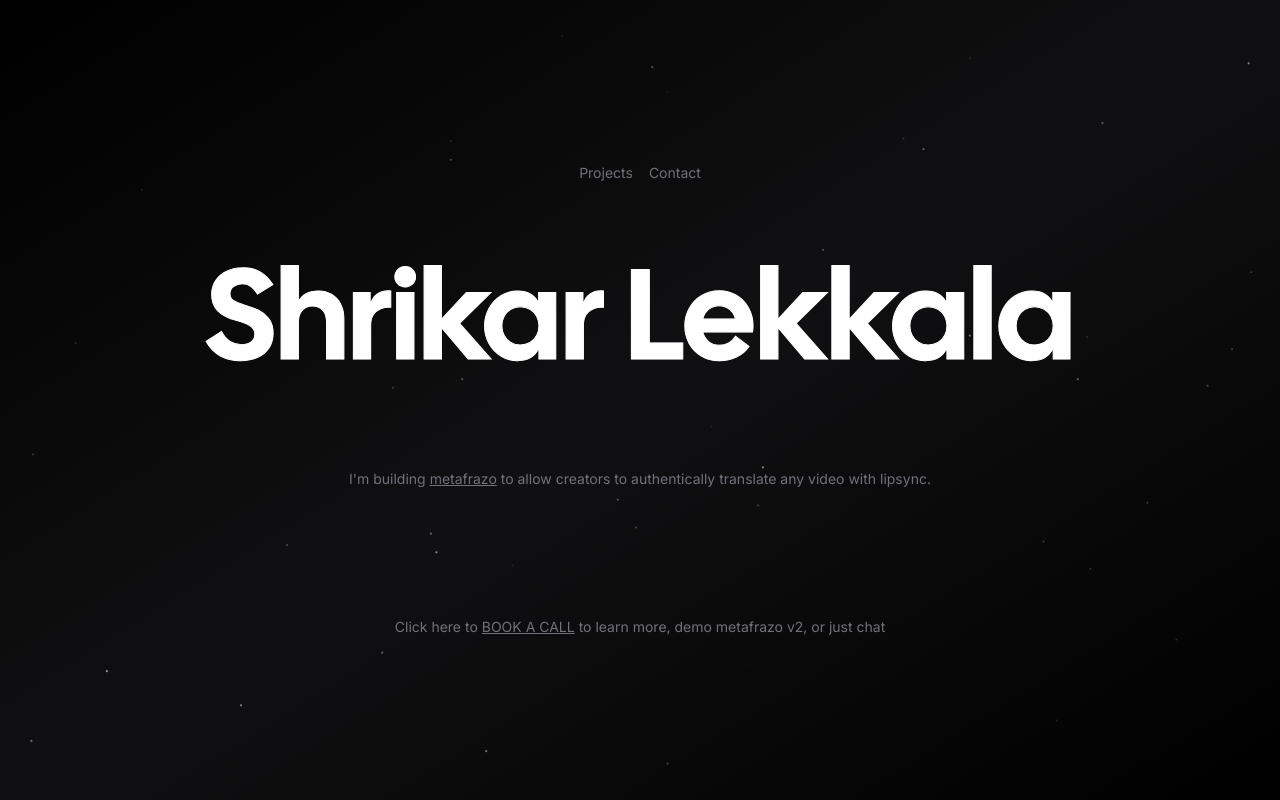
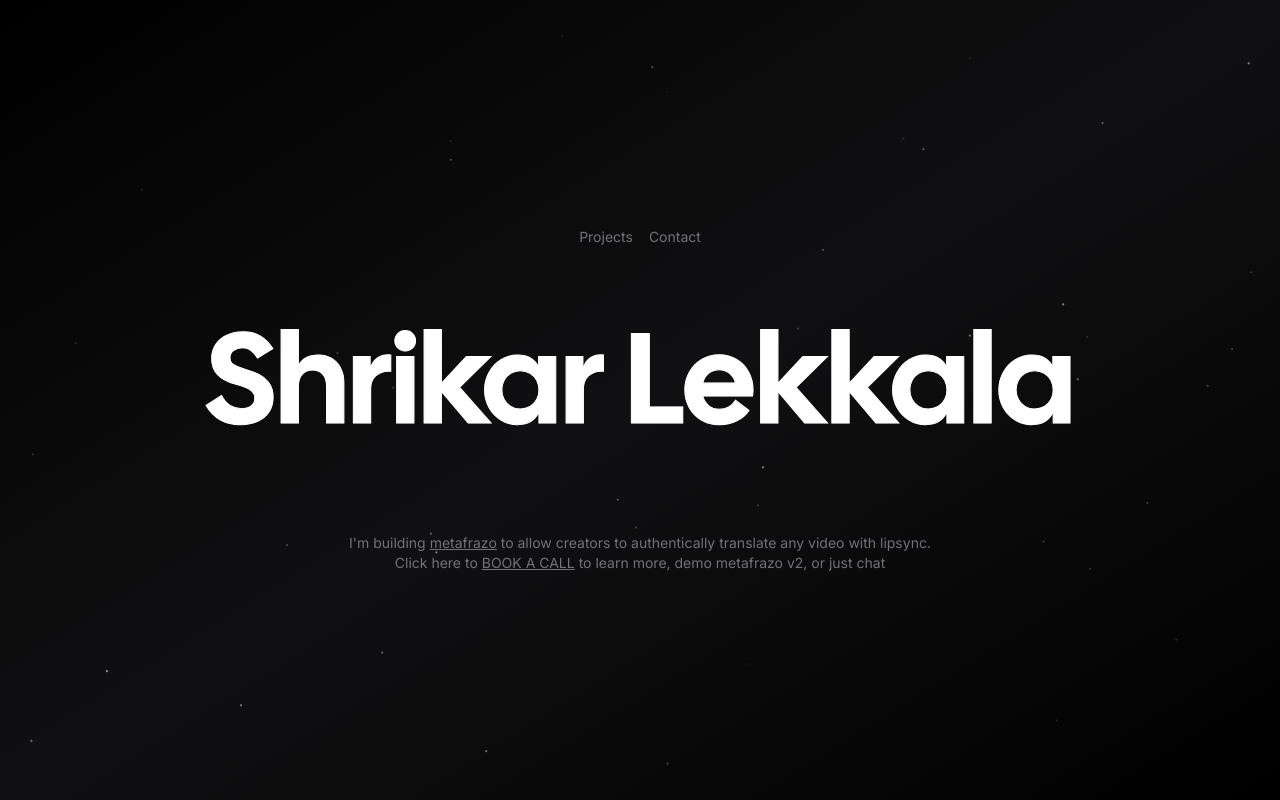
Before and after one commit to shrikarlekkala/ShrikPersonal, a Next.js app: page / in a window 1280 px wide. Built offline with nearby package versions, Linux system fonts and the light colour scheme; no server answers; what tailwindcss-debug-screens would draw is missing.

Commit message:
Update page.tsx
book a call 2

```diff
--- a/app/page.tsx
+++ b/app/page.tsx
@@ -44,9 +44,7 @@ export default function Home() {
             metafrazo
           </Link> to allow creators to authentically translate any video with lipsync.
         </h2>
-      </div>
-      <div className="my-16 text-center animate-fade-in">
-        <h2 className="text-sm text-zinc-500 ">
+          <h2 className="text-sm text-zinc-500 ">
           Click here to{" "}
           <Link
             target="_blank"
```
